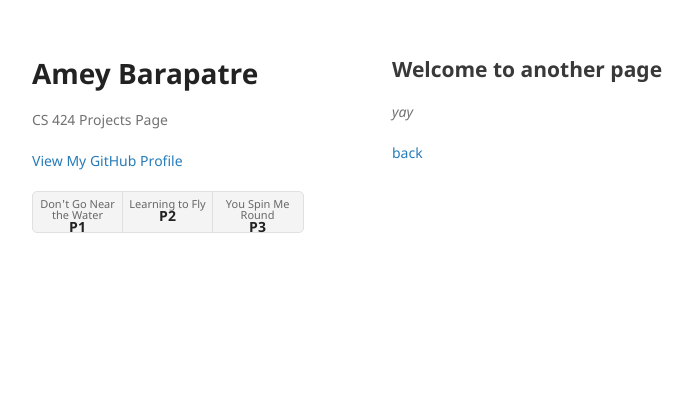
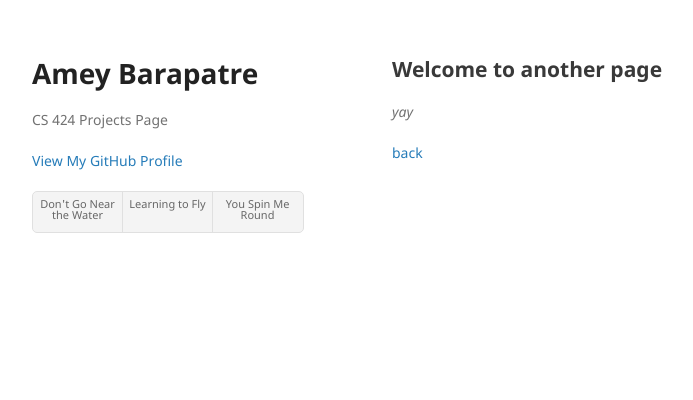
Before and after one commit to ameybarapatre/ameybarapatre.github.io, a Jekyll site: the page built from another-page.md, in a window 1280 px wide. Shown: the top 400 px of the page, without its empty margins (178-871 px from the left). Built offline with Jekyll 4.4.1, drawn with Linux system fonts in a browser that asks for light colours; our own code applies the rules of GitHub Pages for plain Markdown files.

```diff
--- a/_layouts/default.html
+++ b/_layouts/default.html
@@ -28,9 +28,9 @@
 
         {% if site.show_downloads %}
           <ul>
-            <li><a href="{{ site.github.zip_url }}">Don't Go Near the Water<strong>P1</strong></a></li>
-            <li><a href="{{ site.github.tar_url }}">Learning to Fly <strong>P2</strong></a></li>
-            <li><a href="{{ site.github.repository_url }}">You Spin Me Round <strong>P3</strong></a></li>
+            <li><a href="{{ site.github.zip_url }}">Don't Go Near the Water<strong></strong></a></li>
+            <li><a href="{{ site.github.tar_url }}">Learning to Fly <strong></strong></a></li>
+            <li><a href="{{ site.github.repository_url }}">You Spin Me Round <strong></strong></a></li>
           </ul>
         {% endif %}
       </header>
```
